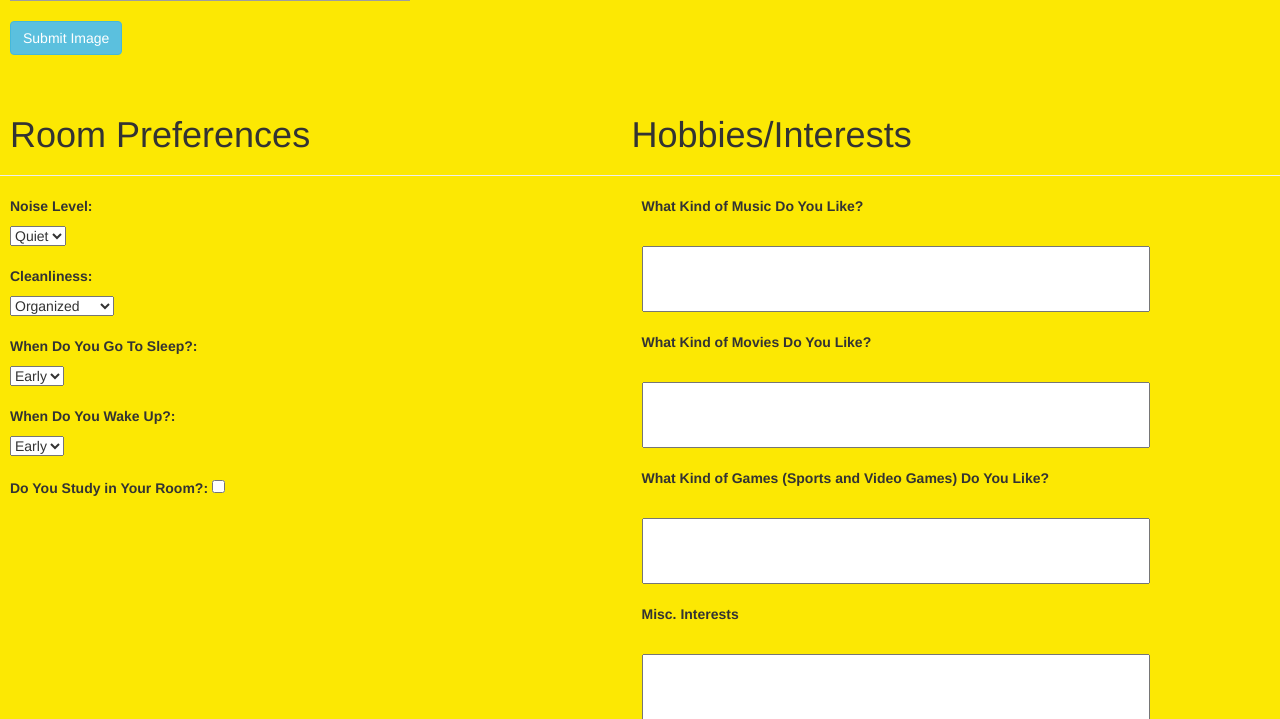
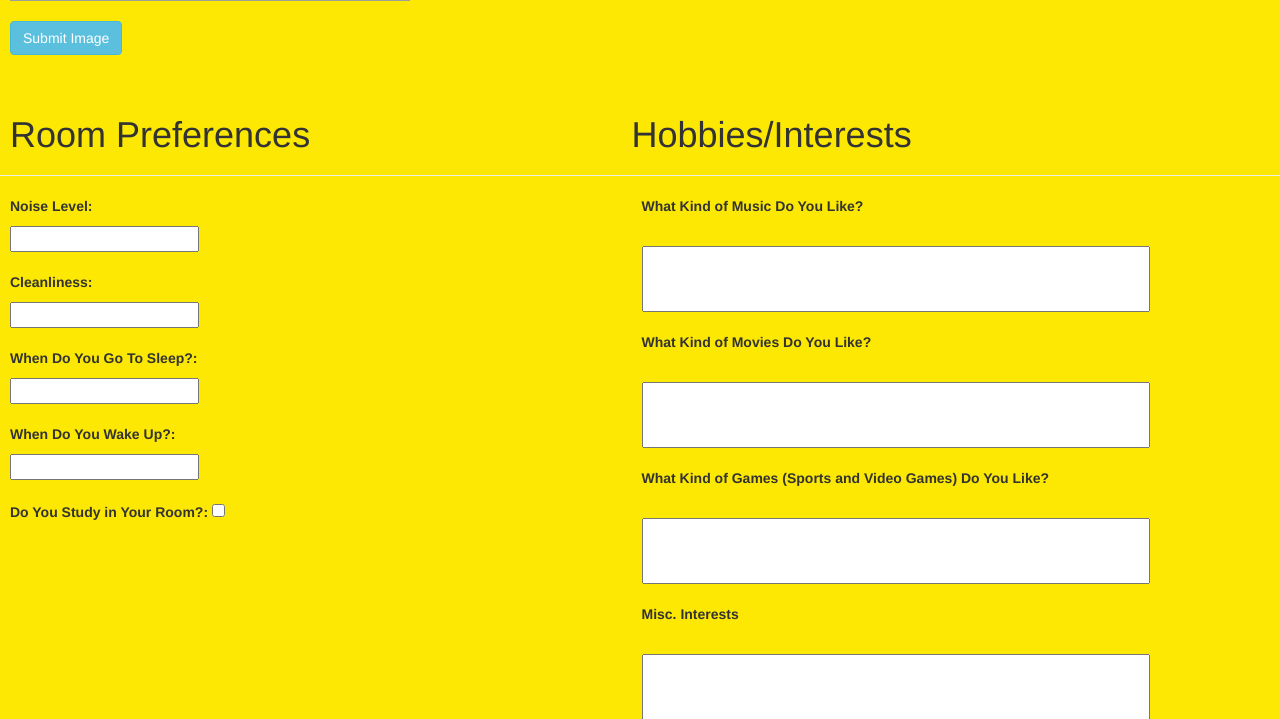
Before and after one commit to WarlordGandhi24/Roomr, a Python web app: template templates/profile_edit.html in a window 1280 px wide. Shown: the part 446-1165 px from the top of the page. Run offline with Jinja, Linux system fonts and the light colour scheme; the template is opened without the code that fills it, so the values that code supplies are empty; some libraries are stand-ins or nearby versions; grey boxes are pictures that could not be loaded.

Commit message:
made the dropdown options cleaner

```diff
--- a/scripts/script.js
+++ b/scripts/script.js
@@ -6,6 +6,8 @@ let negative = ["No", "False, cretin.", "Nice try buddy, but no dice", "Imagine
 let responseType = [positive, neutral, negative]
 let colors = ["green", "goldenrod", "red"]
 
+let pfp = document.querySelector("pfp")
+
 ball.addEventListener('click', ()=>{
   let paragraph = document.querySelector("#answer")
   listNum = Math.floor(Math.random() * 3)
--- a/templates/profile_edit.html
+++ b/templates/profile_edit.html
@@ -38,28 +38,32 @@
       <h1 id = "pref" >Room Preferences</h1>
       <hr>
       <p id = "pref"><b>Noise Level:</b></p>
-      <select id = "pref">
-        <option value="quiet">Quiet</option>
-        <option value="loud">Loud</option>
-      </select>
+      <input id = "pref" name = "user_noise_level" list="hosting-plan" type="text">
+      <datalist id="hosting-plan">
+          <option value="Quiet"/>
+          <option value="Loud"/>
+      </datalist>
       <br><br>
       <p id = "pref"><b>Cleanliness:</b></p>
-      <select id = "pref">
-        <option value="org">Organized</option>
-        <option value="disorg">Disorganized</option>
-      </select>
+      <input id = "pref" name = "user_cleanliness" list="hosting-plan4" type="text">
+      <datalist id="hosting-plan4">
+          <option value="Organized"/>
+          <option value="Disorganized"/>
+      </datalist>
       <br><br>
       <p id = "pref"><b>When Do You Go To Sleep?:</b></p>
-      <select id = "pref">
-        <option value="early">Early</option>
-        <option value="late">Late</option>
-      </select>
+      <input id = "pref" name = "user_sleep_time" list="hosting-plan2" type="text">
+      <datalist id="hosting-plan2">
+          <option value="Early"/>
+          <option value="Late"/>
+      </datalist>
       <br><br>
       <p id = "pref"><b>When Do You Wake Up?:</b></p>
-      <select id = "pref">
-        <option value="early">Early</option>
-        <option value="late">Late</option>
-      </select>
+      <input id = "pref" name = "user_wake_time" list="hosting-plan3" type="text">
+      <datalist id="hosting-plan3">
+          <option value="Early"/>
+          <option value="Late"/>
+      </datalist>
       <br><br>
       <div>
         <label id = "pref" for="a">Do You Study in Your Room?:</label>
```
